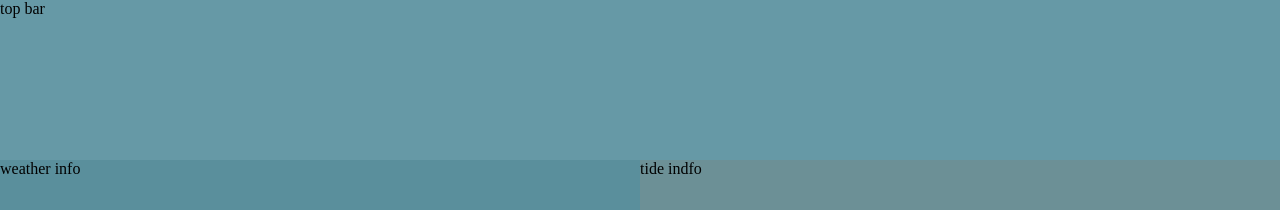
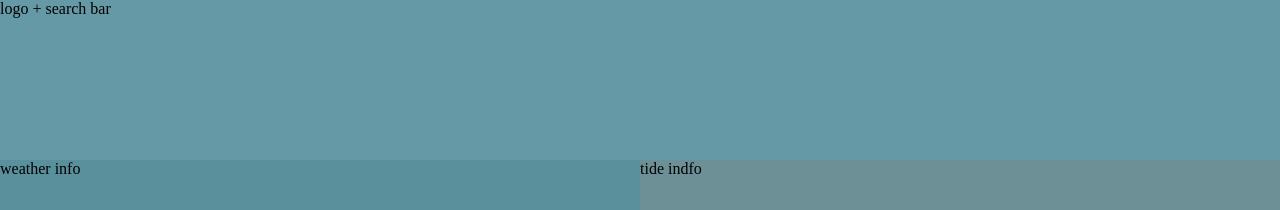
Before and after one commit to PeterGoedeke/tidely, a React (Create React App) app in the folder front-end/: page / in a window 1280 px wide. Shown: the top 210 px of the page. Built offline with nearby package versions, Linux system fonts and the light colour scheme.

Commit message:
clarification

```diff
--- a/front-end/src/containers/LocationTideData.js
+++ b/front-end/src/containers/LocationTideData.js
@@ -18,9 +18,15 @@ class LocationTideData extends Component{
     render(){
         return(
             <div className={classes.LocationTideData}>
-                <div className={classes.TopBar}>top bar</div>
-                <div className={classes.WeatherInfo}>weather info</div>
-                <div className={classes.TideInfo}>tide indfo</div>
+                <div className={classes.TopBar}>
+                    logo + search bar
+                </div>
+                <div className={classes.WeatherInfo}>
+                    weather info
+                    </div>
+                <div className={classes.TideInfo}>
+                    tide indfo
+                </div>
             </div>
         )
     }
```
